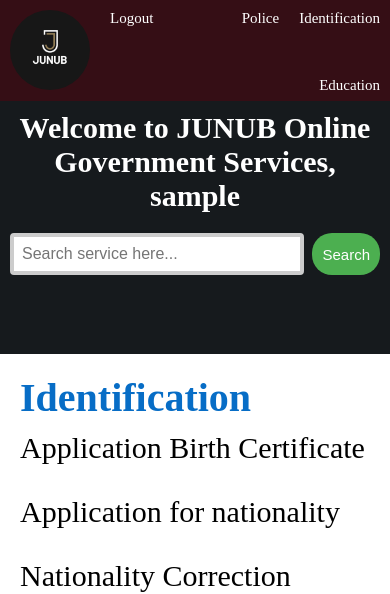
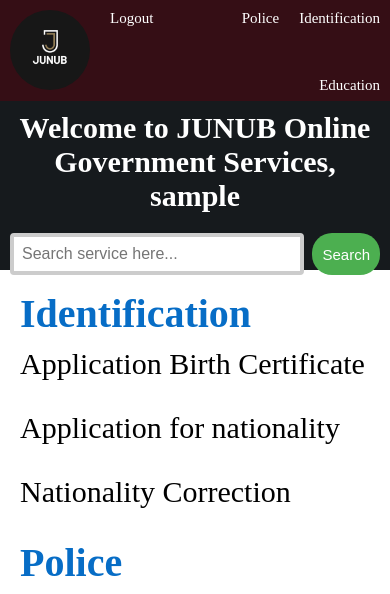
Before and after one commit to Ochan-LOKIDORMOI/Junub_website, a Flask app: page / in a window 390 px wide. Shown: the top 594 px of the page. Run offline with Flask 3, Linux system fonts and the light colour scheme; the visitor is signed in with stand-in values (Sample User, id 1).

Commit message:
updatede

```diff
--- a/static/styles.css
+++ b/static/styles.css
@@ -74,7 +74,7 @@ nav ul li a:hover {
     padding: 10px;
   }
   header {
-    height: 30vh;
+    height: 20vh;
     font-size: 15px;
   }
 }
```
